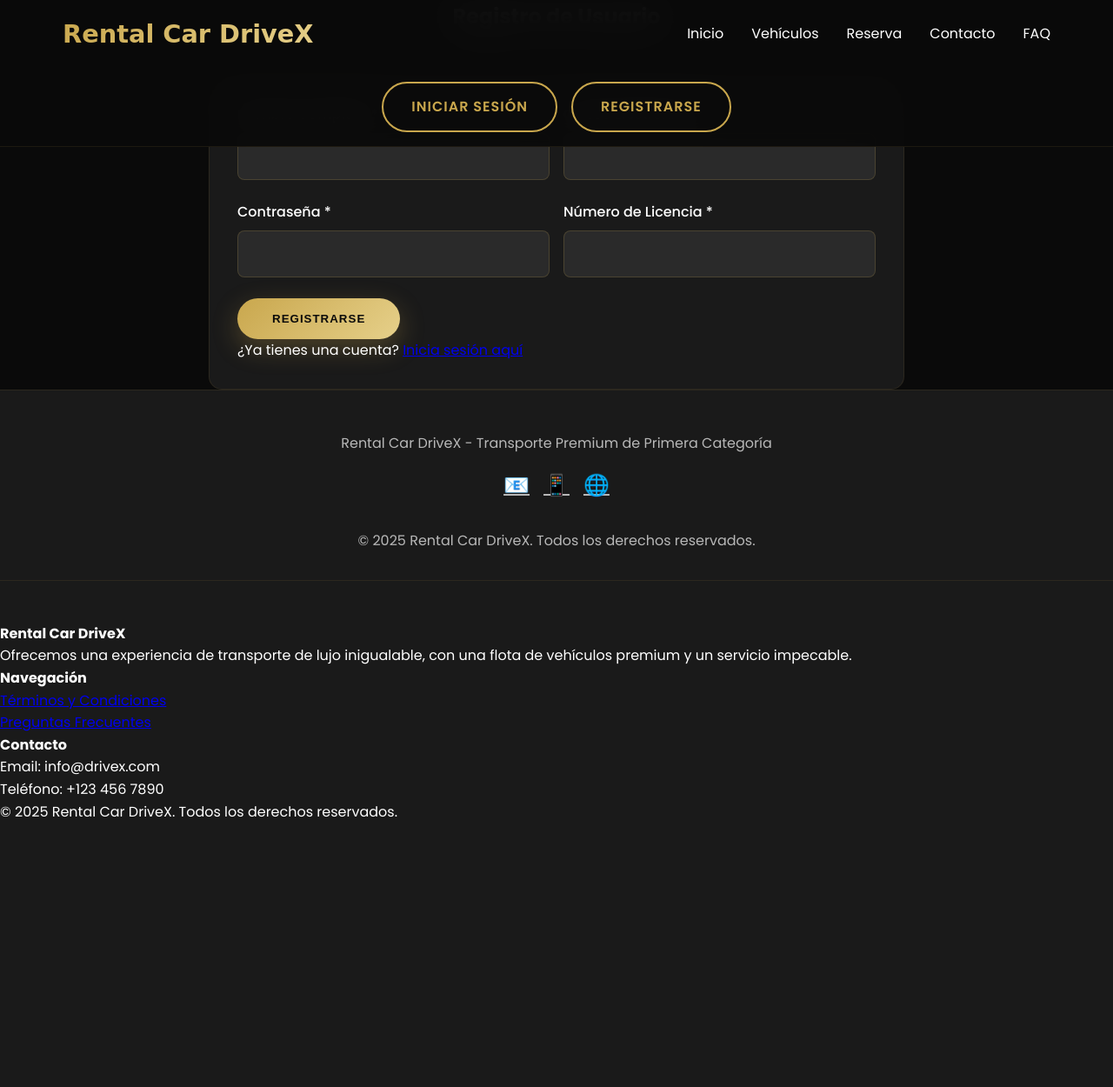
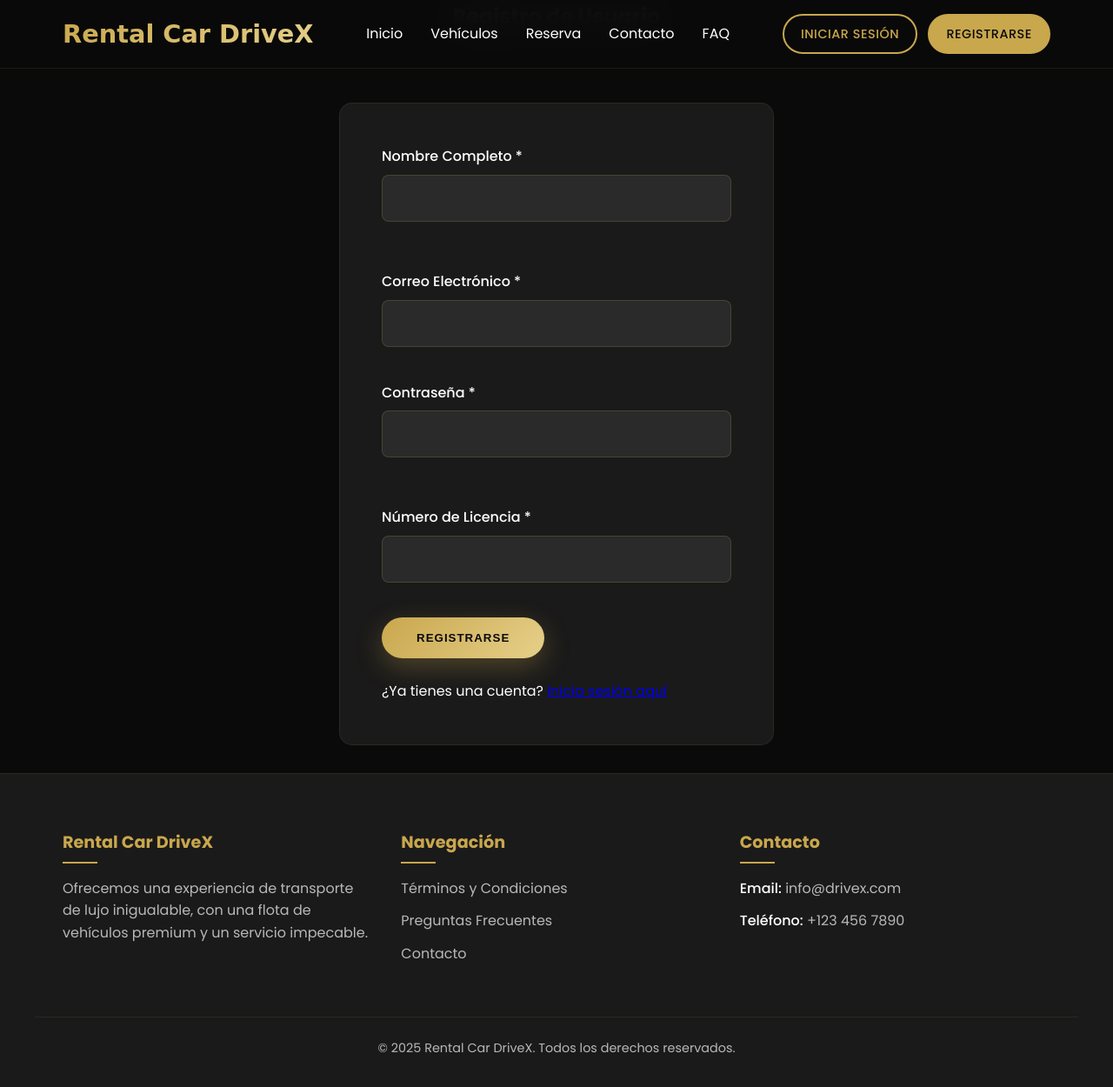
Before and after one commit to FalconLD/ProyectoY, a Django app: page /registro/ in a window 1280 px wide. Shown: the whole page at 87% size. Before the commit the page ends 940 px from the top, so only its background shows below. Run offline with Django 5.2, Linux system fonts and the light colour scheme; some web fonts are replaced.

Commit message:
La mamá 2.0

```diff
--- a/DriveX/static/DriveX/css/styles.css
+++ b/DriveX/static/DriveX/css/styles.css
@@ -1,4 +1,6 @@
 /* styles.css */
+
+/* === Global Styles === */
 :root {
     --primary-gold: #C9A74D;
     --dark-bg: #0A0A0A;
@@ -23,7 +25,7 @@ body {
     overflow-x: hidden;
 }
 
-/* Header */
+/* === Header and Navigation === */
 header {
     position: fixed;
     top: 0;
@@ -34,7 +36,6 @@ header {
     padding: 1rem 0;
     border-bottom: 1px solid rgba(201, 167, 77, 0.1);
 }
-
 
 nav {
     max-width: 1200px;
@@ -50,8 +51,8 @@ nav {
     font-weight: 700;
     background: linear-gradient(135deg, var(--primary-gold), #E6D08A);
     -webkit-background-clip: text;
-    -webkit-text-fill-color: transparent;
     background-clip: text;
+    color: transparent;
     font-family: 'Corinthia', cursive;
 }
 
@@ -88,7 +89,54 @@ nav {
     width: 100%;
 }
 
-/* Hero Section */
+.nav-auth {
+    display: flex;
+    align-items: center;
+    gap: 0.75rem;
+}
+
+.auth-button {
+    padding: 0.6rem 1.2rem;
+    font-size: 0.9rem;
+    font-weight: 500;
+    border-radius: 50px;
+    text-transform: uppercase;
+    letter-spacing: 0.5px;
+    border: 2px solid var(--primary-gold);
+    background: transparent;
+    color: var(--primary-gold);
+    text-decoration: none;
+    text-align: center;
+    transition: all 0.3s ease;
+    cursor: pointer;
+}
+
+.auth-button:hover {
+    background: var(--primary-gold);
+    color: var(--dark-bg);
+    box-shadow: 0 5px 15px var(--shadow-gold);
+}
+
+.auth-button.primary {
+    background: var(--primary-gold);
+    color: var(--dark-bg);
+}
+
+.auth-button.primary:hover {
+    background: transparent;
+    color: var(--primary-gold);
+}
+
+.mobile-menu-btn {
+    display: none;
+    background: none;
+    border: none;
+    color: var(--text-white);
+    font-size: 1.5rem;
+    cursor: pointer;
+}
+
+/* === Hero Section === */
 .hero {
     height: 100vh;
     background: linear-gradient(rgba(0, 0, 0, 0.6), rgba(0, 0, 0, 0.7)),
@@ -99,7 +147,6 @@ nav {
     align-items: center;
     justify-content: center;
     text-align: center;
-    position: relative;
 }
 
 .hero-content {
@@ -114,8 +161,8 @@ nav {
     margin-bottom: 1.5rem;
     background: linear-gradient(135deg, var(--text-white), var(--primary-gold));
     -webkit-background-clip: text;
-    -webkit-text-fill-color: transparent;
     background-clip: text;
+    color: transparent;
 }
 
 .hero p {
@@ -146,7 +193,7 @@ nav {
     box-shadow: 0 15px 40px var(--shadow-gold);
 }
 
-/* Services Section */
+/* === Services Section === */
 .services {
     padding: 5rem 0;
     background: var(--secondary-dark);
@@ -221,7 +268,7 @@ nav {
     line-height: 1.8;
 }
 
-/* Featured Vehicles */
+/* === Vehicles Section === */
 .featured-vehicles {
     padding: 5rem 0;
     background: var(--dark-bg);
@@ -259,9 +306,9 @@ nav {
 }
 
 .vehicle-image img {
-    width: 100%; /* Ajusta el tamaño al contenedor */
-    max-width: 500px; /* Máximo tamaño para no desbordar */
-    height: auto; /* Mantiene la proporción de la imagen */
+    width: 100%;
+    max-width: 500px;
+    height: auto;
 }
 
 .vehicle-content {
@@ -297,87 +344,18 @@ nav {
     color: var(--dark-bg);
 }
 
-/* Footer */
-footer {
-    background: var(--secondary-dark);
-    padding: 3rem 0 1rem;
-    border-top: 1px solid rgba(201, 167, 77, 0.1);
-}
-
-.footer-content {
-    max-width: 1200px;
-    margin: 0 auto;
-    padding: 0 2rem;
-    text-align: center;
-}
-
-.footer-content p {
-    color: var(--text-gray);
-    margin-bottom: 1rem;
-}
-
-.social-links {
-    display: flex;
-    justify-content: center;
-    gap: 1rem;
-    margin-bottom: 2rem;
-}
-
-.social-links a {
-    color: var(--text-gray);
-    font-size: 1.5rem;
-    transition: color 0.3s ease;
-}
-
-.social-links a:hover {
-    color: var(--primary-gold);
-}
-
-/* Animations */
-@keyframes fadeInUp {
-    from {
-        opacity: 0;
-        transform: translateY(50px);
-    }
-    to {
-        opacity: 1;
-        transform: translateY(0);
-    }
-}
-
-.fade-in {
-    opacity: 0;
-    transform: translateY(30px);
-    transition: all 0.6s ease;
-}
-
-.fade-in.visible {
-    opacity: 1;
-    transform: translateY(0);
-}
-
-/* Mobile Menu */
-.mobile-menu-btn {
-    display: none;
-    background: none;
-    border: none;
-    color: var(--text-white);
-    font-size: 1.5rem;
-    cursor: pointer;
-}
-
-/* Form Styles */
+/* === Form Styles === */
 .form-container {
-    max-width: 800px;
-    margin: 0 auto;
-    padding: 2rem;
+    max-width: 500px; /* Reduced from 800px to center and avoid stretching */
+    margin: 5rem auto 2rem; /* Increased top margin to push down from header, bottom margin for footer */
+    padding: 3rem; /* Increased padding for more breathing room */
     background: var(--secondary-dark);
     border-radius: 15px;
     border: 1px solid rgba(201, 167, 77, 0.1);
 }
 
 .form-group {
-    margin-bottom: 1.5rem;
+    margin-bottom: 2.5rem; /* Increased from 1.5rem for better spacing */
 }
 
 .form-group label {
@@ -440,7 +418,97 @@ footer {
     display: none;
 }
 
-/* Responsive Design */
+/* === Footer === */
+footer {
+    padding: 4rem 0 2rem;
+    background: var(--secondary-dark);
+    border-top: 1px solid rgba(201, 167, 77, 0.1);
+}
+
+.footer-container {
+    max-width: 1200px;
+    margin: 0 auto;
+    padding: 0 2rem;
+    display: grid;
+    grid-template-columns: repeat(auto-fit, minmax(280px, 1fr));
+    gap: 2rem;
+}
+
+.footer-about h4,
+.footer-links h4,
+.footer-contact h4 {
+    font-size: 1.2rem;
+    color: var(--primary-gold);
+    margin-bottom: 1.5rem;
+    position: relative;
+}
+
+.footer-about h4::after,
+.footer-links h4::after,
+.footer-contact h4::after {
+    content: '';
+    position: absolute;
+    bottom: -8px;
+    left: 0;
+    width: 40px;
+    height: 2px;
+    background: var(--primary-gold);
+}
+
+.footer-about p,
+.footer-links li,
+.footer-contact p {
+    color: var(--text-gray);
+    margin-bottom: 0.75rem;
+}
+
+.footer-links ul {
+    list-style: none;
+    padding: 0;
+}
+
+.footer-links a {
+    color: var(--text-gray);
+    text-decoration: none;
+    transition: all 0.3s ease;
+}
+
+.footer-links a:hover {
+    color: var(--primary-gold);
+    padding-left: 5px;
+}
+
+.footer-contact span {
+    color: var(--text-white);
+    font-weight: 500;
+}
+
+.footer-bottom {
+    max-width: 1200px;
+    margin: 3rem auto 0 auto;
+    padding: 1.5rem 2rem 0 2rem;
+    border-top: 1px solid rgba(201, 167, 77, 0.1);
+    text-align: center;
+}
+
+.footer-bottom p {
+    color: var(--text-gray);
+    font-size: 0.9rem;
+}
+
+/* === Animations === */
+@keyframes fadeInUp {
+    from {
+        opacity: 0;
+        transform: translateY(50px);
+    }
+    to {
+        opacity: 1;
+        transform: translateY(0);
+    }
+}
+
+/* === Responsive Design === */
 @media (max-width: 768px) {
     .mobile-menu-btn {
         display: block;
@@ -462,6 +530,10 @@ footer {
         display: flex;
     }
 
+    .nav-auth {
+        display: none;
+    }
+
     .hero h1 {
         font-size: 2.5rem;
     }
@@ -479,35 +551,12 @@ footer {
         padding: 0 1rem;
     }
 
+    .form-container {
+        margin: 2rem auto; /* Adjusted for smaller screens */
+        padding: 2rem;
+    }
+
     .form-row {
         grid-template-columns: 1fr;
     }
 }
-
-.auth-buttons {
-    display: flex;
-    gap: 1rem;
-    justify-content: center;
-    margin-top: 2rem;
-}
-
-.auth-button {
-    padding: 0.9rem 2rem;
-    font-size: 1rem;
-    font-weight: 600;
-    border-radius: 50px;
-    text-transform: uppercase;
-    letter-spacing: 1px;
-    border: 2px solid var(--primary-gold);
-    cursor: pointer;
-    transition: all 0.3s ease;
-    background: transparent;
-    color: var(--primary-gold);
-    text-decoration: none;
-}
-
-.auth-button:hover {
-    background: var(--primary-gold);
-    color: var(--dark-bg);
-    box-shadow: 0 10px 30px var(--shadow-gold);
-}
--- a/DriveX/templates/DriveX/base.html
+++ b/DriveX/templates/DriveX/base.html
@@ -5,8 +5,6 @@
 <head>
     <meta charset="UTF-8">
     <meta name="viewport" content="width=device-width, initial-scale=1.0">
-
-    <!-- El título será dinámico. Cada página definirá el suyo. -->
     <title>{% block title %}Rental Car DriveX{% endblock %}</title>
 
     <!-- Enlaces a CSS y fuentes -->
@@ -16,14 +14,11 @@
     <link
         href="https://fonts.googleapis.com/css2?family=Corinthia:wght@400;700&family=Poppins:wght@300;400;500;600;700&display=swap"
         rel="stylesheet">
-
-    <!-- Aquí puedes añadir más enlaces CSS o meta tags que sean comunes a todo el sitio -->
 </head>
 
 <body>
 
-    <!-- ======================= HEADER ======================= -->
-    <!-- Este header aparecerá en TODAS las páginas que hereden de esta base -->
+    <!-- ======================= HEADER CORREGIDO ======================= -->
     <header>
         <nav>
             <a href="{% url 'index' %}" class="logo">Rental Car DriveX</a>
@@ -35,40 +30,24 @@
                 <li><a href="{% url 'faq' %}">FAQ</a></li>
             </ul>
 
+            <!-- BOTONES MOVIDOS DENTRO DE <nav> PARA ALINEACIÓN CORRECTA -->
+            <div class="nav-auth">
+                <a href="{% url 'login' %}" class="auth-button">Iniciar Sesión</a>
+                <a href="{% url 'registro' %}" class="auth-button primary">Registrarse</a>
+            </div>
+
             <button class="mobile-menu-btn">☰</button>
         </nav>
-
-        <div class="auth-buttons">
-            <a href="{% url 'login' %}" class="auth-button">Iniciar Sesión</a>
-            <a href="{% url 'registro' %}" class="auth-button">Registrarse</a>
-        </div>
     </header>
 
     <!-- ======================= CONTENIDO PRINCIPAL ======================= -->
-    <!-- Esta es la sección mágica. El contenido de cada página individual irá aquí. -->
     <main>
         {% block content %}
         <!-- El contenido específico de cada página se insertará aquí. -->
         {% endblock %}
     </main>
 
-    <!-- ======================= FOOTER ======================= -->
-    <!-- Este footer aparecerá en TODAS las páginas que hereden de esta base -->
-
-
-
-    <footer id="contact">
-        <div class="footer-content">
-            <p>Rental Car DriveX - Transporte Premium de Primera Categoría</p>
-            <div class="social-links">
-                <a href="#">📧</a>
-                <a href="#">📱</a>
-                <a href="#">🌐</a>
-            </div>
-            <p>&copy; 2025 Rental Car DriveX. Todos los derechos reservados.</p>
-        </div>
-    </footer>
-
+    <!-- ======================= FOOTER CORREGIDO Y ÚNICO ======================= -->
     <footer id="contact">
         <div class="footer-container">
             <div class="footer-about">
@@ -81,12 +60,13 @@
                 <ul>
                     <li><a href="{% url 'terminos' %}">Términos y Condiciones</a></li>
                     <li><a href="{% url 'faq' %}">Preguntas Frecuentes</a></li>
+                    <li><a href="{% url 'contacto' %}">Contacto</a></li>
                 </ul>
             </div>
             <div class="footer-contact">
                 <h4>Contacto</h4>
-                <p>Email: info@drivex.com</p>
-                <p>Teléfono: +123 456 7890</p>
+                <p><span>Email:</span> info@drivex.com</p>
+                <p><span>Teléfono:</span> +123 456 7890</p>
             </div>
         </div>
         <div class="footer-bottom">
--- a/DriveX/templates/DriveX/login.html
+++ b/DriveX/templates/DriveX/login.html
@@ -21,6 +21,7 @@
                     <div id="password-error" class="error-message">Por favor ingresa tu contraseña</div>
                 </div>
                 <button type="submit" class="cta-button">Iniciar Sesión</button>
+                <br><br>
                 <p>¿No tienes una cuenta? <a href="/registro/">Regístrate aquí</a></p>
             </form>
         </div>
--- a/DriveX/templates/DriveX/registro.html
+++ b/DriveX/templates/DriveX/registro.html
@@ -35,6 +35,7 @@
                     </div>
                 </div>
                 <button type="submit" class="cta-button">Registrarse</button>
+                <br><br>
                 <p>¿Ya tienes una cuenta? <a href="/login/">Inicia sesión aquí</a></p>
             </form>
         </div>
```
Also changed, not shown: DriveX/static/DriveX/images/Clase-S-Mercedes-Benz.png (deleted), DriveX/static/DriveX/images/Land_Rover_Velar.png (deleted), DriveX/static/DriveX/images/Mercedes_S63.png (deleted), DriveX/static/DriveX/images/Range_Rover.png (deleted).
